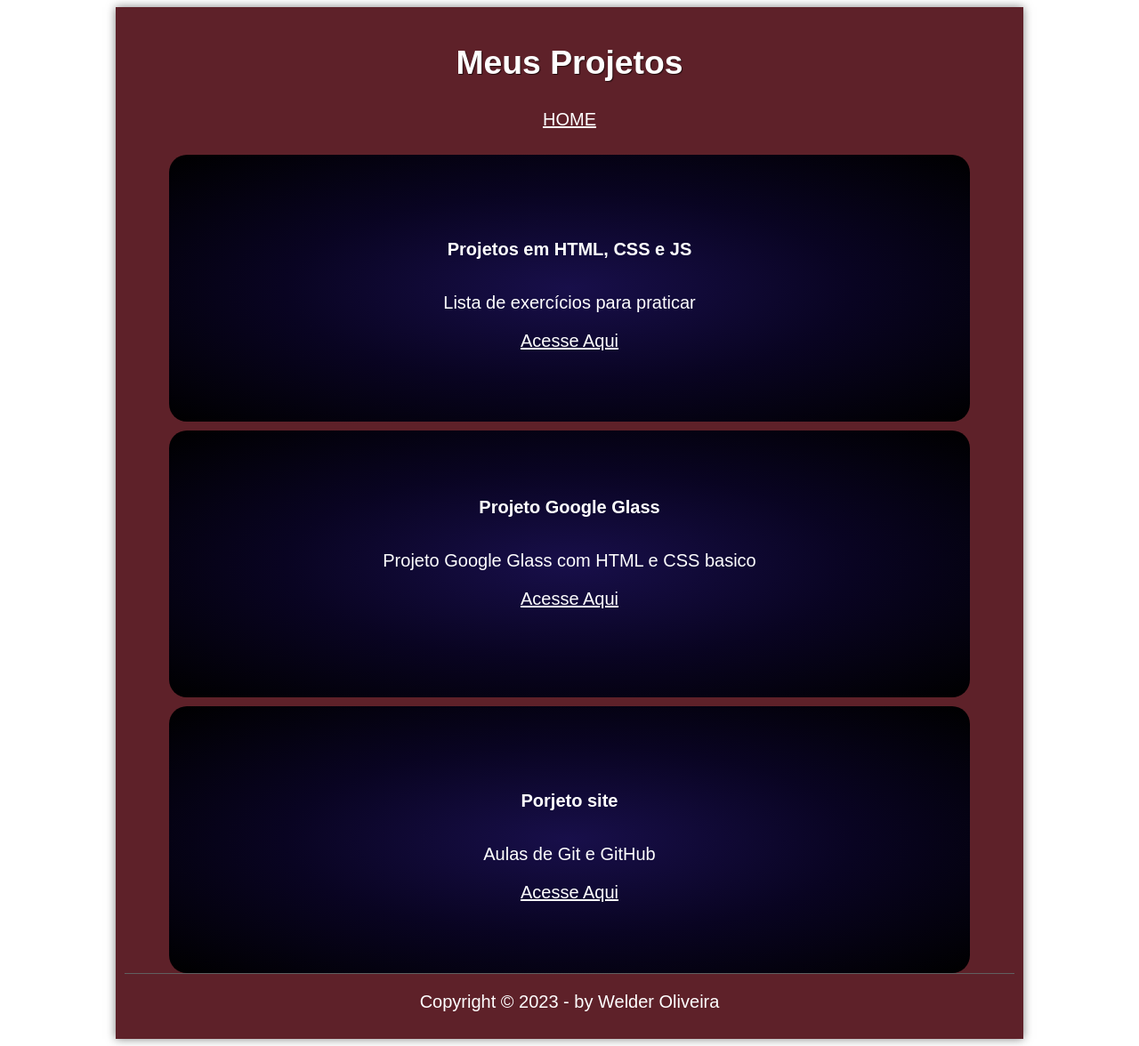
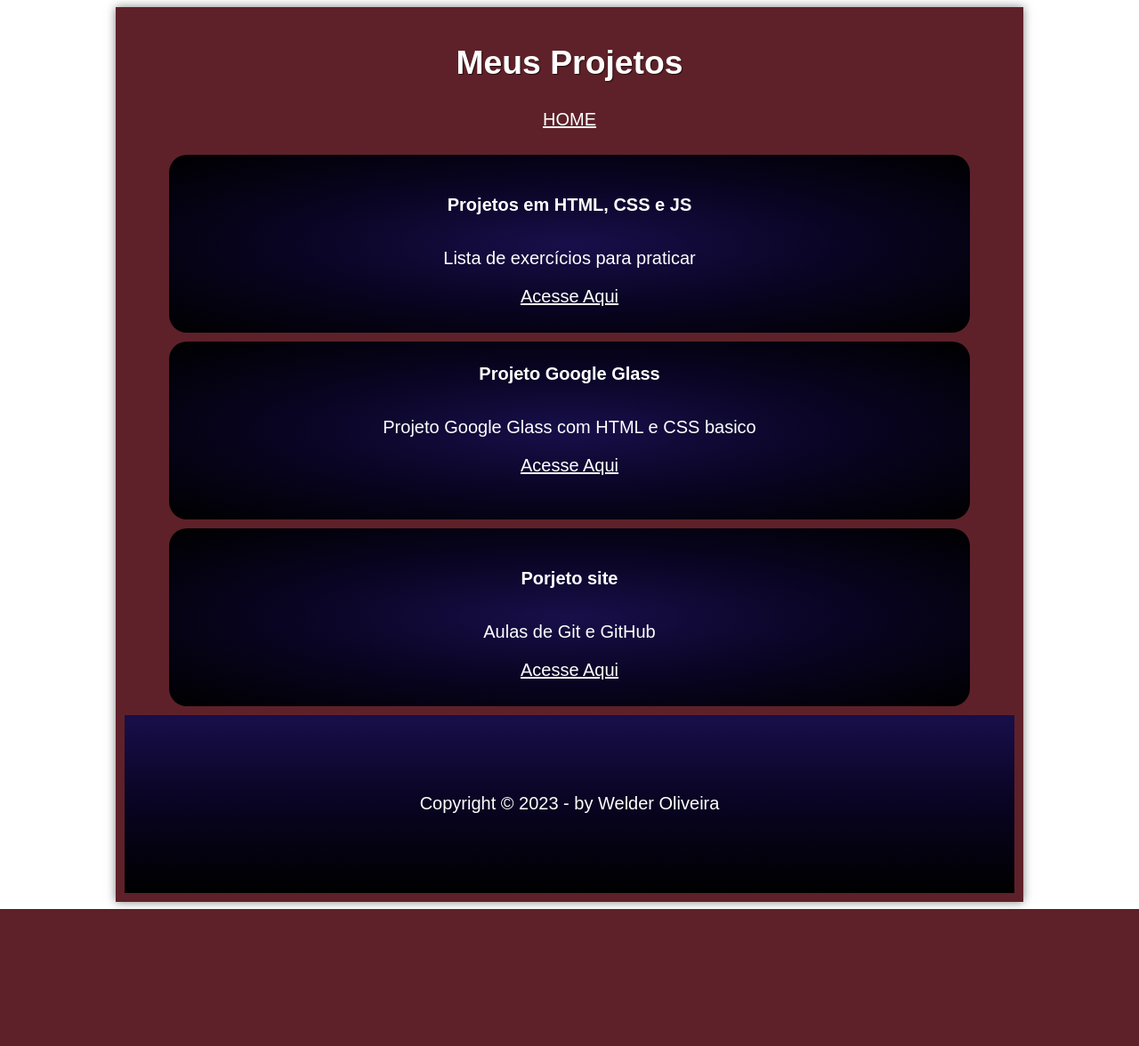
Before and after one commit to welderova/WOVA, a PHP site: page /projetos/indexProjetos.html in a window 1280 px wide. Shown: the whole page at 89% size. After the commit the page ends 1022 px from the top, so only its background shows below. Run offline with PHP 8.4, Linux system fonts and the light colour scheme; some web fonts are replaced.

Commit message:
atualização 09/03/2023
atualização da pagina indexProjetos

```diff
--- a/projetos/indexProjetos.html
+++ b/projetos/indexProjetos.html
@@ -37,8 +37,9 @@
 			<p>Aulas de Git e GitHub</p>
 			<a href="../projeto-site/projeto-site.html">Acesse Aqui</a>
 		</div>
-		<footer id="rodape">
-			<p>Copyright &copy; 2023 - by Welder Oliveira <br/>
+
+		<footer>
+			<p>Copyright &copy; 2023 - by Welder Oliveira </p>
 
 		</footer>
 	</section>
--- a/projetos/styleMeusProjetos.css
+++ b/projetos/styleMeusProjetos.css
@@ -1,9 +1,3 @@
-@charset "UTF-8";
-@import url('https://fonts.googleapis.com/css2?family=Titillium+Web&display=swap');
-@font-face {
-	font-family: 'FonteLogo';
-	src: url("_fonts/bubblegum-sans-regular.otf");
-}
 body {
 	font-family: Arial, sans-serif;
 }
@@ -19,8 +13,8 @@ section {
 }
 .conteiner {
 	background-image: radial-gradient(#180f4a, #090422, black);
-    width: 900px;
-    height: 300px;
+    max-width: 900px;
+    height: 200px;
 	margin: auto;
 	margin-top: 10px;
     border-radius: 20px;
@@ -41,11 +35,12 @@ h2, p, a {
     text-align: center;
 }
 
-footer#rodape {
-	clear: both;
-	border-top: 1px solid #606060;
+footer {
+    background-image: linear-gradient(180deg, #180f4a, #090422, black);
+    max-width: 1000px;
+    height: 200px;
+	margin: auto;
+	margin-top: 10px;
+    display: grid;
+    align-content: center;
 }
-
-footer#rodape p {
-	text-align: center;
-}
```
